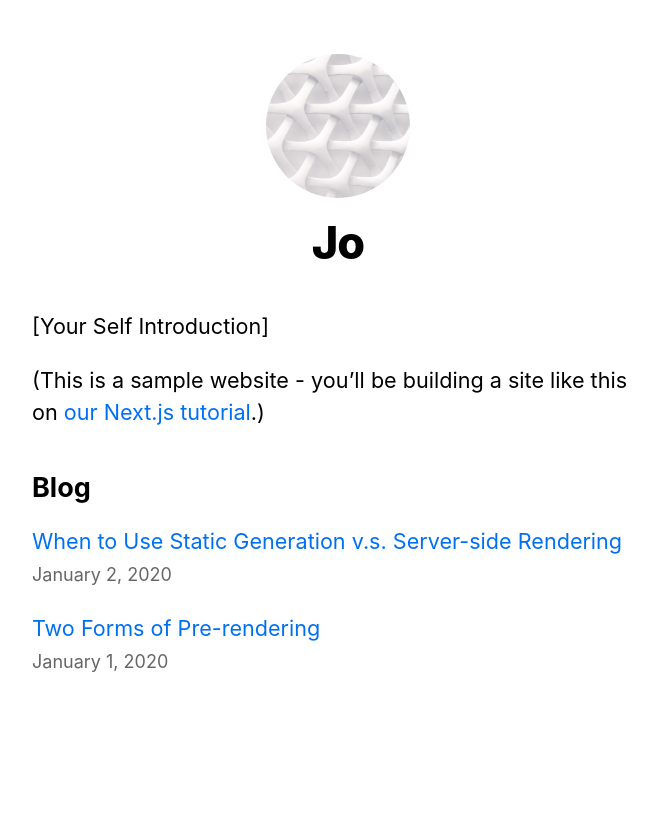
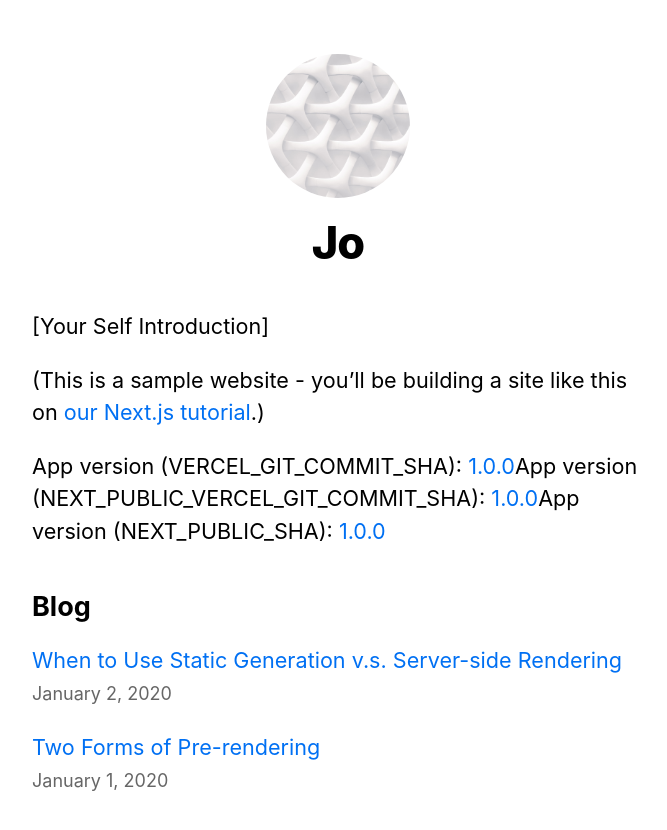
Before and after one commit to ryzhak/nextjs-blog, a Next.js app: page / in a window 1280 px wide. Shown: the top 830 px of the page, without its empty margins (302-969 px from the left). Before the commit the page ends 800 px from the top, so only its background shows below. Built offline with nearby package versions, Linux system fonts and the light colour scheme.

Commit message:
feat: add version url

```diff
--- a/package.json
+++ b/package.json
@@ -1,4 +1,5 @@
 {
+  "version": "1.0.0",
   "private": true,
   "scripts": {
     "dev": "next dev",
--- a/pages/index.js
+++ b/pages/index.js
@@ -5,6 +5,7 @@ import Date from '../components/date';
 import Layout, { siteTitle } from '../components/layout';
 import utilStyles from '../styles/utils.module.css';
 import { getSortedPostsData } from '../lib/posts';
+import config from '../package.json';
 
 export async function getStaticProps() {
   const allPostsData = getSortedPostsData();
@@ -27,6 +28,11 @@ export default function Home({ allPostsData }) {
           (This is a sample website - you’ll be building a site like this on{' '}
           <a href="https://nextjs.org/learn">our Next.js tutorial</a>.)
         </p>
+        <p>
+          App version (VERCEL_GIT_COMMIT_SHA): <a href={`https://github.com/ubiquity/ubiquity-dollar/commit/${process.env.VERCEL_GIT_COMMIT_SHA}`} target="_blank">{config.version}</a>
+          App version (NEXT_PUBLIC_VERCEL_GIT_COMMIT_SHA): <a href={`https://github.com/ubiquity/ubiquity-dollar/commit/${process.env.NEXT_PUBLIC_VERCEL_GIT_COMMIT_SHA}`} target="_blank">{config.version}</a>
+          App version (NEXT_PUBLIC_SHA): <a href={`https://github.com/ubiquity/ubiquity-dollar/commit/${process.env.NEXT_PUBLIC_SHA}`} target="_blank">{config.version}</a>
+        </p>
       </section>
       {/* Add this <section> tag below the existing <section> tag */}
       <section className={`${utilStyles.headingMd} ${utilStyles.padding1px}`}>
```
